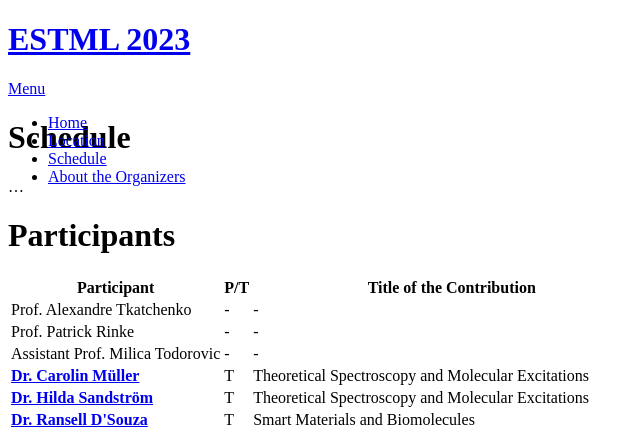
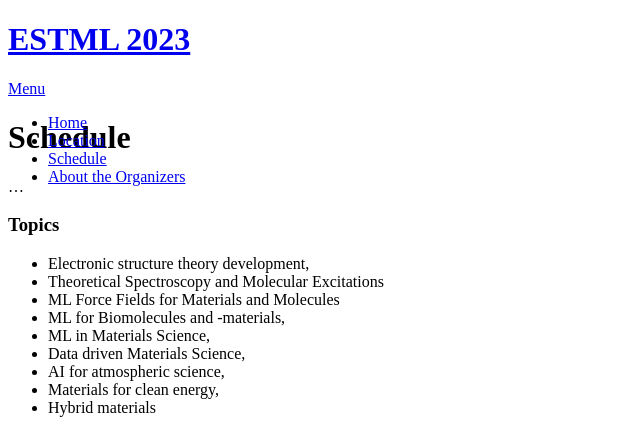
Before and after one commit to ESTML/ESTML.github.io, a Jekyll site: the page built from schedule.md, in a window 1280 px wide. Shown: the part 108-541 px from the top of the page, without its empty margins (0-644 px from the left). Built offline with Jekyll 4.4.1, drawn with Linux system fonts in a browser that asks for light colours; nearby versions of some CDN libraries.

Commit message:
Update schedule.md

```diff
--- a/schedule.md
+++ b/schedule.md
@@ -6,6 +6,19 @@ title: Schedule and Participants
 # Schedule
 
 ...
+
+### Topics
+
+- Electronic structure theory development,
+- Theoretical Spectroscopy and Molecular Excitations
+- ML Force Fields for Materials and Molecules
+- ML for Biomolecules and -materials,
+- ML in Materials Science,
+- Data driven Materials Science,
+- AI for atmospheric science,
+- Materials for clean energy,
+- Hybrid materials
+
 
 # Participants
 
```
